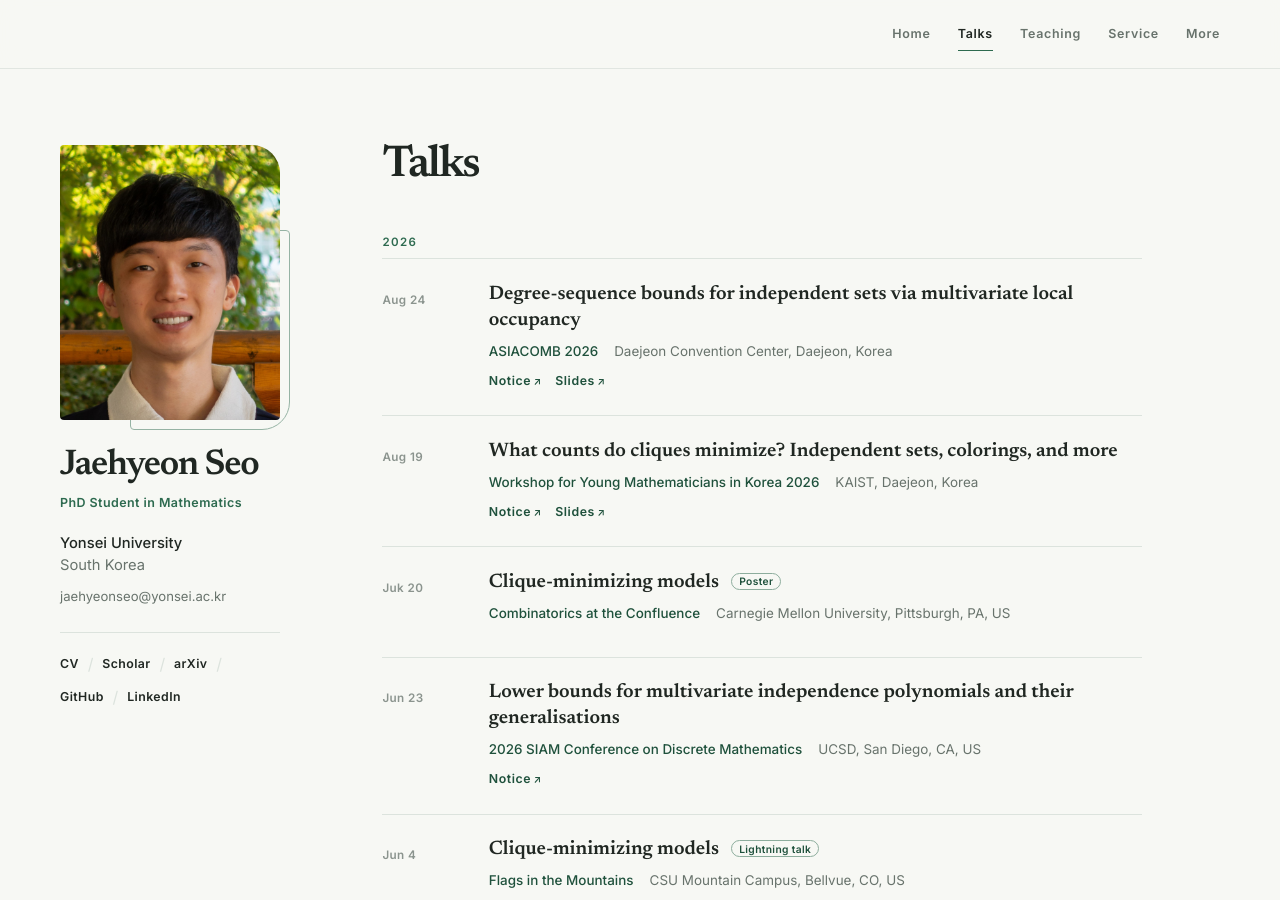
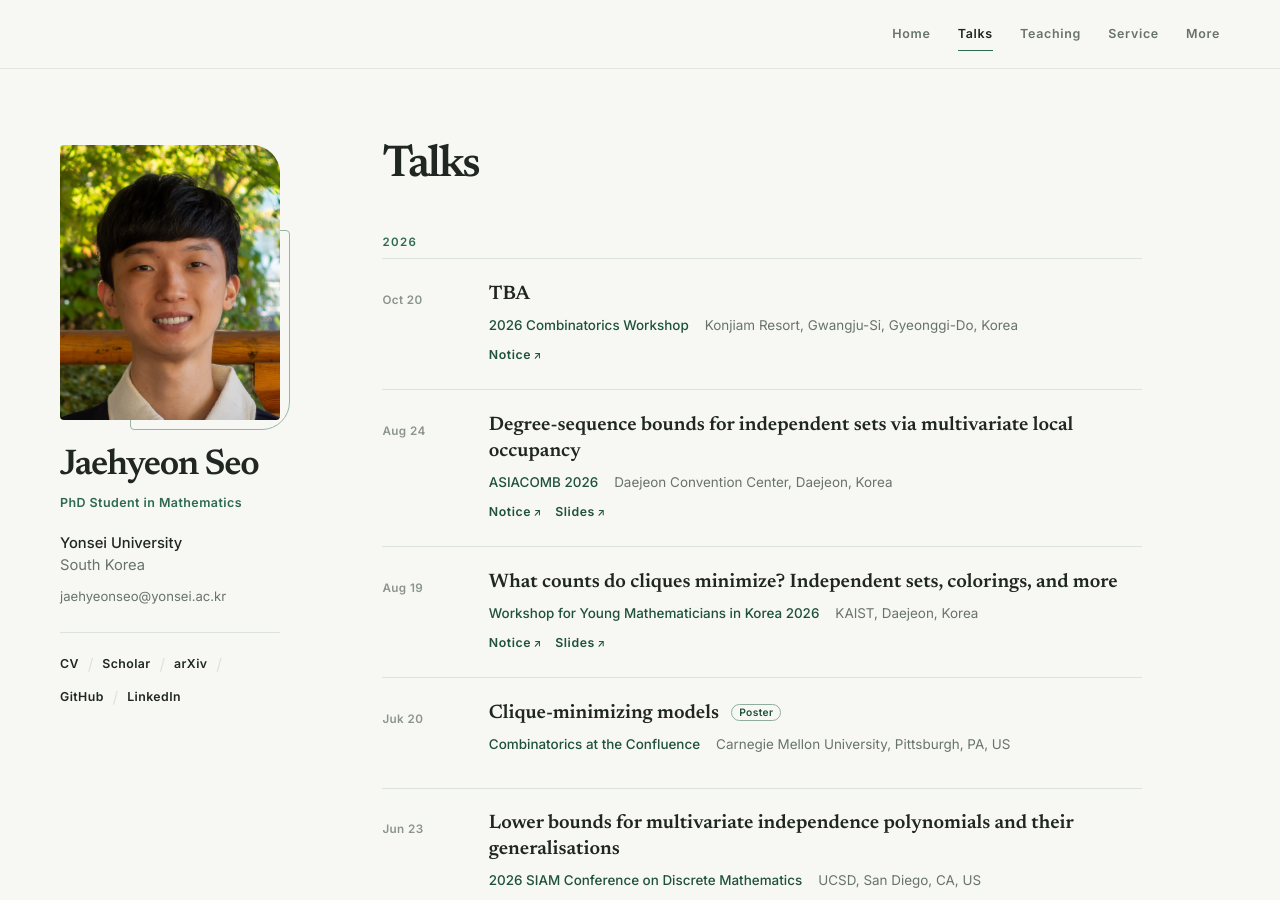
Before and after one commit to thegreatseo/thegreatseo.github.io, a Jekyll site: the page built from talks.md, in a window 1280 px wide and 900 px high. Built offline with Jekyll 4.4.1, drawn with Linux system fonts in a browser that asks for light colours; a script that is not in the unit is left out.

Commit message:
Add 2026 Combinatorics Workshop details and enable MathJax support

```diff
--- a/_data/talks.yml
+++ b/_data/talks.yml
@@ -15,6 +15,17 @@ main:
 #   type:
 
 # 2026
+
+- title: TBA
+  event: 2026 Combinatorics Workshop
+  venue: Konjiam Resort
+  city: Gwangju-Si, Gyeonggi-Do
+  country: Korea
+  date: October 20
+  year: 2026
+  event-link: https://cw2026.combinatorics.kr/en/
+  notice: https://cw2026.combinatorics.kr/en/schedule#:~:text=35%2D16%3A00-,Jaehyeon%20Seo,-Yonsei%20University
+  slide:
 
 - title: Degree-sequence bounds for independent sets via multivariate local occupancy
   event: ASIACOMB 2026
--- a/_layouts/homepage.html
+++ b/_layouts/homepage.html
@@ -35,6 +35,9 @@
   <link rel="stylesheet" href="{{ '/assets/css/publications.css' | relative_url }}">
   <link rel="stylesheet" href="{{ '/assets/css/nav.css' | relative_url }}">
   <link rel="stylesheet" href="{{ '/assets/css/talks.css' | relative_url }}">
+  {% if page.mathjax %}
+  <script defer src="https://cdn.jsdelivr.net/npm/mathjax@4/tex-chtml.js"></script>
+  {% endif %}
 </head>
 
 <body class="{% if page.url == '/' %}home-page{% else %}inner-page{% endif %}{% if page.body_class %} {{ page.body_class }}{% endif %}">
```
Also changed, not shown: talks.md (+1 -0 lines).
